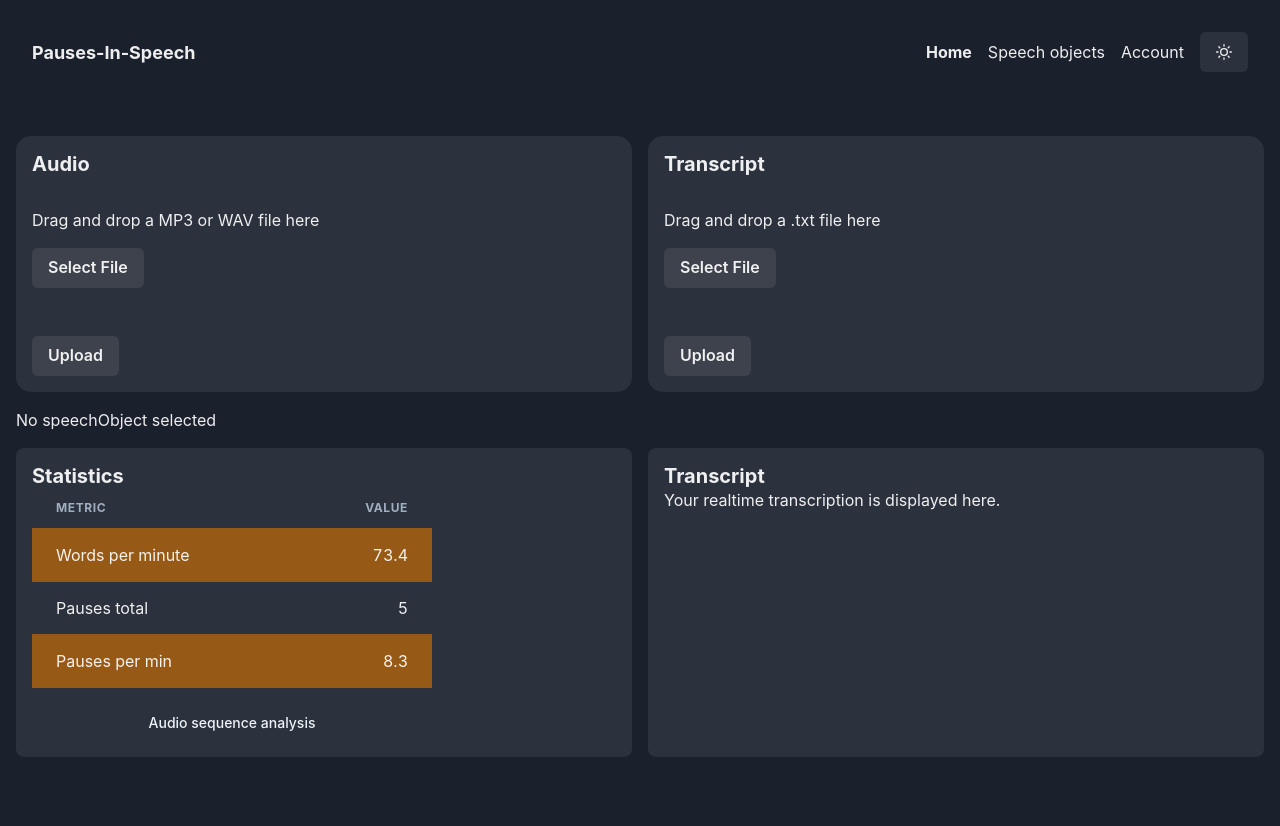
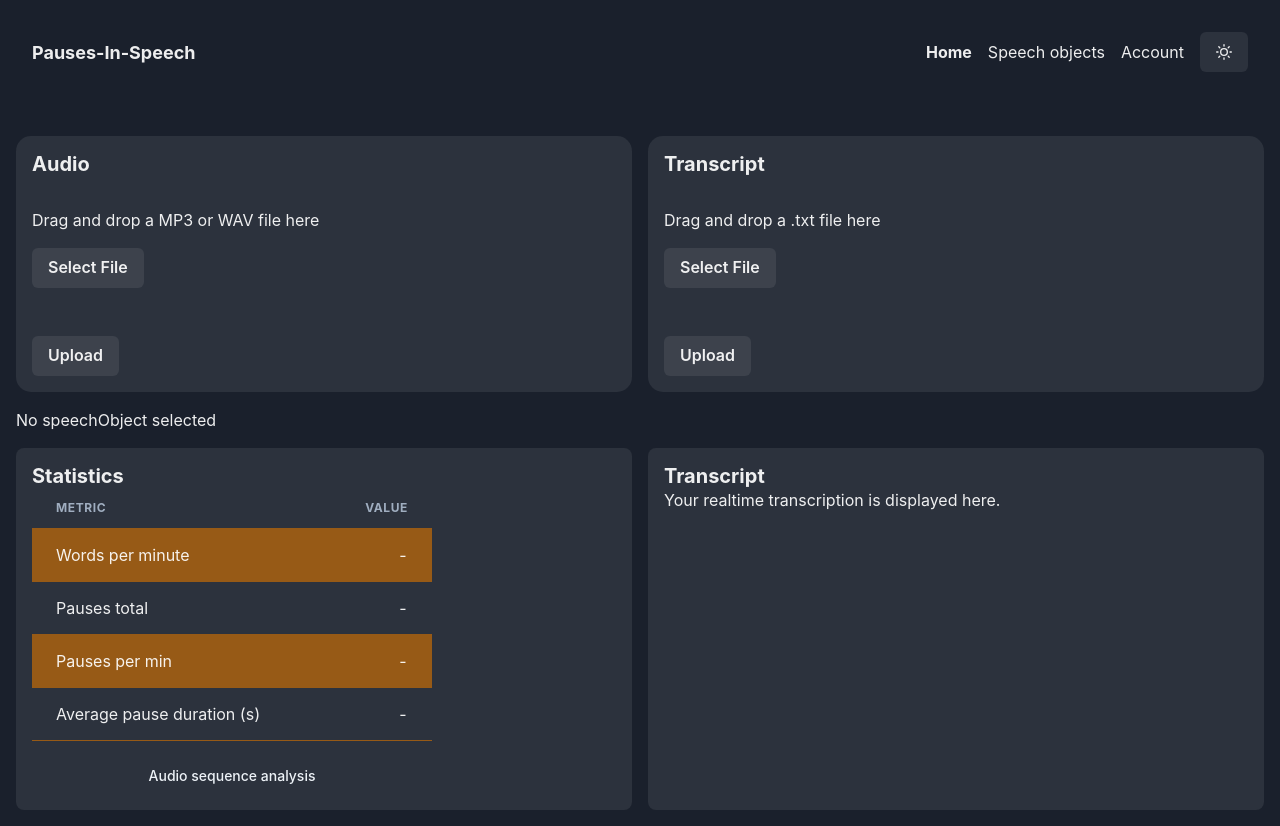
Before and after one commit to Pauses-In-Speech/pis_webapp, a React (Create React App) app: page / in a window 1280 px wide. Before the commit the page ends 800 px from the top, so only its background shows below. Built offline with nearby package versions, Linux system fonts and the light colour scheme; no server answers.

Commit message:
display real statistics

```diff
--- a/src/components/Statistics.jsx
+++ b/src/components/Statistics.jsx
@@ -6,6 +6,7 @@ function Statistics({ speechObject, currentTime }) {
   const { colorMode, toggleColorMode } = useColorMode();
 
   const [segmentsArr, setSegmentsArr] = useState(null);
+  const [numericStats, setNumericStats] = useState(null);
   const [currentSegment, setCurrentSegment] = useState(null);
   const [currentTranscription, setCurrentTranscription] = useState(
     `Your realtime transcription is displayed here.`
@@ -77,19 +78,29 @@ function Statistics({ speechObject, currentTime }) {
   }, [currentSegment, segmentsArr, currentTime]);
 
   useEffect(() => {
-    fetch(`http://localhost:8000/speech/${speechObject}`)
-      .then(response => response.json())
-      .then(data => setSegmentsArr(data.transcription.segments))
-      .catch(error => console.error(error));
+    // Load transcription data
+    if (speechObject !== null) {
+      fetch(`http://localhost:8000/speech/${speechObject}`)
+        .then(response => response.json())
+        .then(data => setSegmentsArr(data.transcription.segments))
+        .catch(error => console.error(error));
+    }
+  }, [speechObject]);
+
+  useEffect(() => {
+    // Load statistic data
+    if (speechObject !== null) {
+      fetch(`http://localhost:8000/speech/statistics/${speechObject}`)
+        .then(response => response.json())
+        .then(data => setNumericStats(data))
+        .catch(error => console.error(error));
+    }
   }, [speechObject]);
 
   return (
     <Flex m={4} gap={4}>
       <Box p={4} minH={28} rounded="lg" bg={colorMode === "dark" ? "whiteAlpha.200" : "blackAlpha.500"} border="0px" w="50%">
         <Heading size="md">Statistics</Heading>
-        {/* <Text>WPM: 73</Text>
-        <Text>Pauses total: 5</Text>
-        <Text>Pauses per min: 8</Text> */}
         <TableContainer minW={400} w="30%">
           <Table variant='striped' colorScheme='yellow'>
             <TableCaption>Audio sequence analysis</TableCaption>
@@ -102,15 +113,19 @@ function Statistics({ speechObject, currentTime }) {
             <Tbody>
               <Tr>
                 <Td>Words per minute</Td>
-                <Td isNumeric>73.4</Td>
+                <Td isNumeric>{numericStats ? numericStats.wpm.toFixed(1) : "-"}</Td>
               </Tr>
               <Tr>
                 <Td>Pauses total</Td>
-                <Td isNumeric>5</Td>
+                <Td isNumeric>{numericStats ? numericStats.pauses : "-"}</Td>
               </Tr>
               <Tr>
                 <Td>Pauses per min</Td>
-                <Td isNumeric>8.3</Td>
+                <Td isNumeric>{numericStats ? numericStats.ppm.toFixed(1) : "-"}</Td>
+              </Tr>
+              <Tr>
+                <Td>Average pause duration (s)</Td>
+                <Td isNumeric>{numericStats ? numericStats.apl.toFixed(1) : "-"}</Td>
               </Tr>
             </Tbody>
           </Table>
@@ -121,7 +136,6 @@ function Statistics({ speechObject, currentTime }) {
         <Text>{currentTranscription}</Text>
       </Box>
     </Flex>
-
   )
 }
 
```
Also changed, not shown: 1 other file (tests, documents, lock files or other folders).
